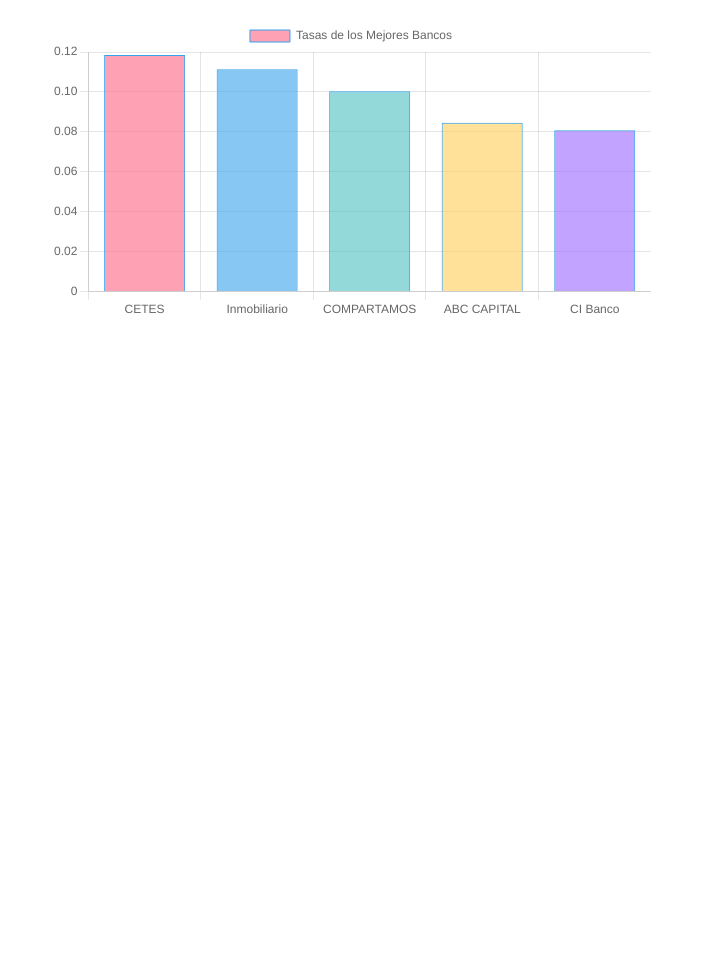
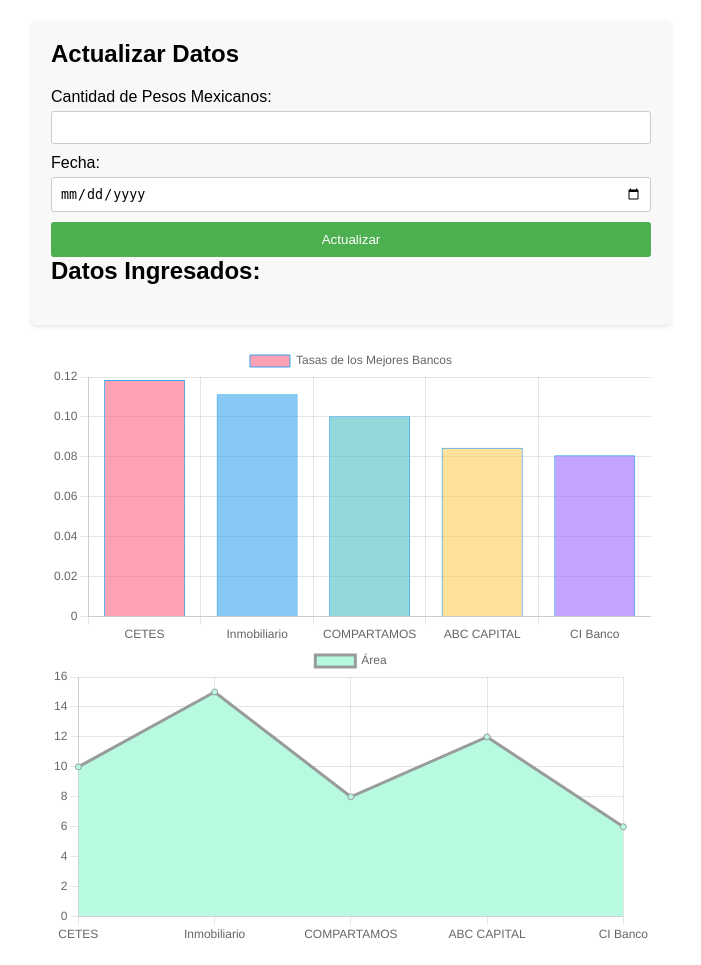
Before and after one commit to AlvaroCastro1/CalculaTuAhorro, a Django app: page / in a window 1280 px wide. Shown: the whole page, without its empty margins (289-990 px from the left). Before the commit the page ends 314 px from the top, so only its background shows below. Run offline with Django 4.2, Linux system fonts and the light colour scheme; data comes from the database, SQL or seed files in the repository.

Commit message:
pagina de inicio

```diff
--- a/src/proyecto/template/base/inicio.html
+++ b/src/proyecto/template/base/inicio.html
@@ -1,5 +1,6 @@
 <!DOCTYPE html>
 <html>
+
 <head>
   <title>Listado de Bancos</title>
   <style>
@@ -21,13 +22,73 @@
       width: 100%;
       height: auto;
     }
+
+    .container {
+      max-width: 600px;
+      margin: 20px auto;
+      padding: 20px;
+      background-color: #f8f8f8;
+      border-radius: 5px;
+      box-shadow: 0 2px 4px rgba(0, 0, 0, 0.1);
+    }
+
+    h2 {
+      margin-top: 0;
+    }
+
+    form {
+      display: flex;
+      flex-direction: column;
+    }
+
+    label {
+      margin-bottom: 5px;
+    }
+
+    input[type="number"],
+    input[type="date"] {
+      padding: 8px;
+      border-radius: 3px;
+      border: 1px solid #ccc;
+      margin-bottom: 10px;
+    }
+
+    button[type="submit"] {
+      padding: 10px 20px;
+      background-color: #4CAF50;
+      color: #fff;
+      border: none;
+      border-radius: 3px;
+      cursor: pointer;
+    }
+
+    #datos-ingresados {
+      margin-top: 20px;
+    }
   </style>
 </head>
+
 <body>
+  <div class="container">
+    <h2>Actualizar Datos</h2>
+    <form id="data-form">
+      <label for="cantidad">Cantidad de Pesos Mexicanos:</label>
+      <input type="number" id="cantidad" name="cantidad" required>
+
+      <label for="fecha">Fecha:</label>
+      <input type="date" id="fecha" name="fecha" required>
+
+      <button type="submit">Actualizar</button>
+    </form>
+
+    <h2>Datos Ingresados:</h2>
+    <p id="datos-ingresados"></p>
+  </div>
   <!-- Contenedor principal -->
   <div id="chart-container">
     <!-- Gráfico -->
     <canvas id="myChart"></canvas>
+    <canvas id="myChart2"></canvas>
   </div>
 
   <script src="https://cdn.jsdelivr.net/npm/chart.js"></script>
@@ -35,8 +96,8 @@
   <script>
     const ctx = document.getElementById('myChart');
 
-      const labels = {{ labels|safe }};
-      const data = {{ data|safe }};
+    const labels = {{ labels| safe }};
+    const data = {{ data| safe }};
     const colors = [
       'rgba(255, 99, 132, 0.6)',
       'rgba(54, 162, 235, 0.6)',
@@ -68,6 +129,59 @@
         }
       }
     });
+
+    const ctx2 = document.getElementById('myChart2');
+
+    new Chart(ctx2, {
+      type: 'line',
+      data: {
+        labels: labels,
+        datasets: [
+          {
+            label: 'Área',
+            data: [10, 15, 8, 12, 6, 9],
+            borderColor: 'rgb(153, 156, 156)',
+            backgroundColor: 'rgb(183, 250, 223)', // área
+            fill: {
+              target: 'origin',
+              above: 'rgb(183, 250, 223)', // área
+              below: 'rgb(153, 156, 156)'
+            }
+          }
+        ]
+      },
+      options: {
+        responsive: true,
+        scales: {
+          y: {
+            beginAtZero: true
+          }
+        }
+      }
+    });
+
+    // Obtener referencias a los elementos del formulario
+    const form = document.getElementById('data-form');
+    const cantidadInput = document.getElementById('cantidad');
+    const fechaInput = document.getElementById('fecha');
+    const datosIngresados = document.getElementById('datos-ingresados');
+
+    // Agregar el evento submit al formulario
+    form.addEventListener('submit', function (event) {
+      event.preventDefault(); // Evitar el envío del formulario
+
+      // Obtener los valores ingresados por el usuario
+      const cantidad = cantidadInput.value;
+      const fecha = fechaInput.value;
+
+      // Actualizar el contenido de la sección "Datos Ingresados"
+      datosIngresados.innerHTML = `Cantidad de Pesos Mexicanos: ${cantidad}<br>Fecha: ${fecha}`;
+
+      // Limpiar los campos del formulario
+      cantidadInput.value = '';
+      fechaInput.value = '';
+    });
   </script>
 </body>
+
 </html>
```
Lines whose indentation alone changed are shown as unchanged.
